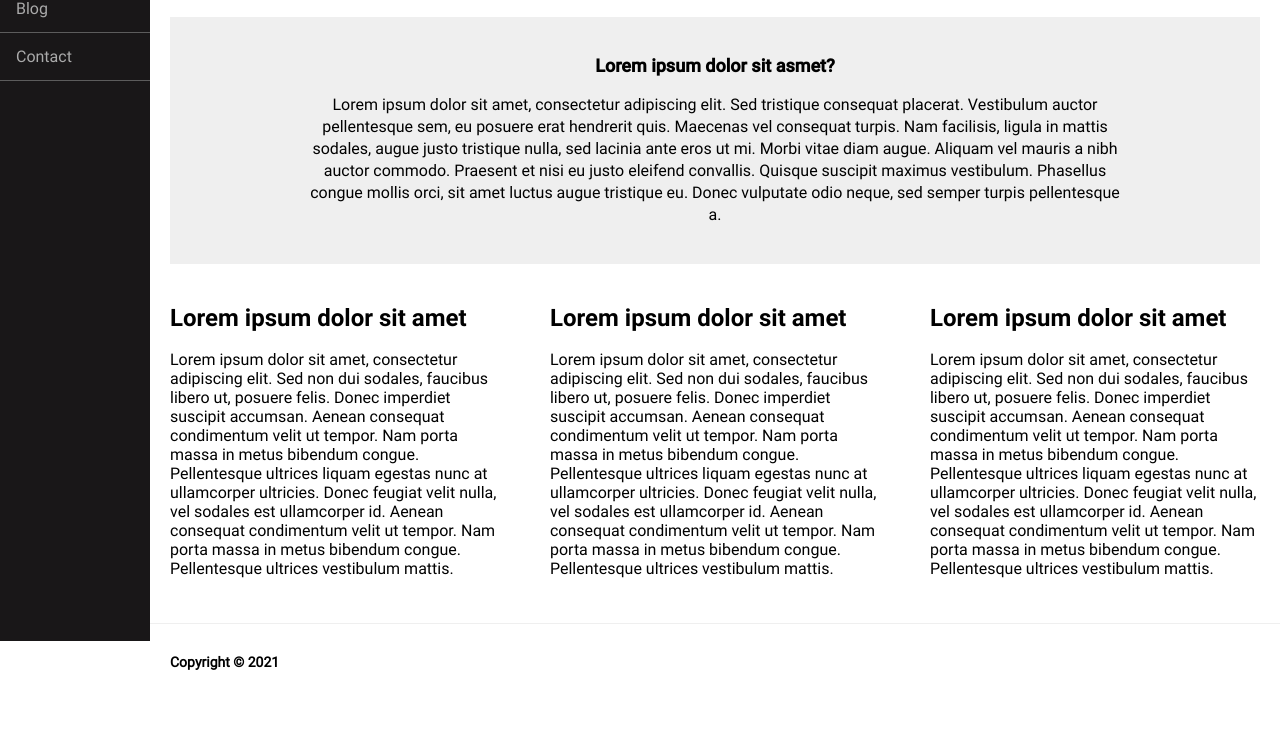
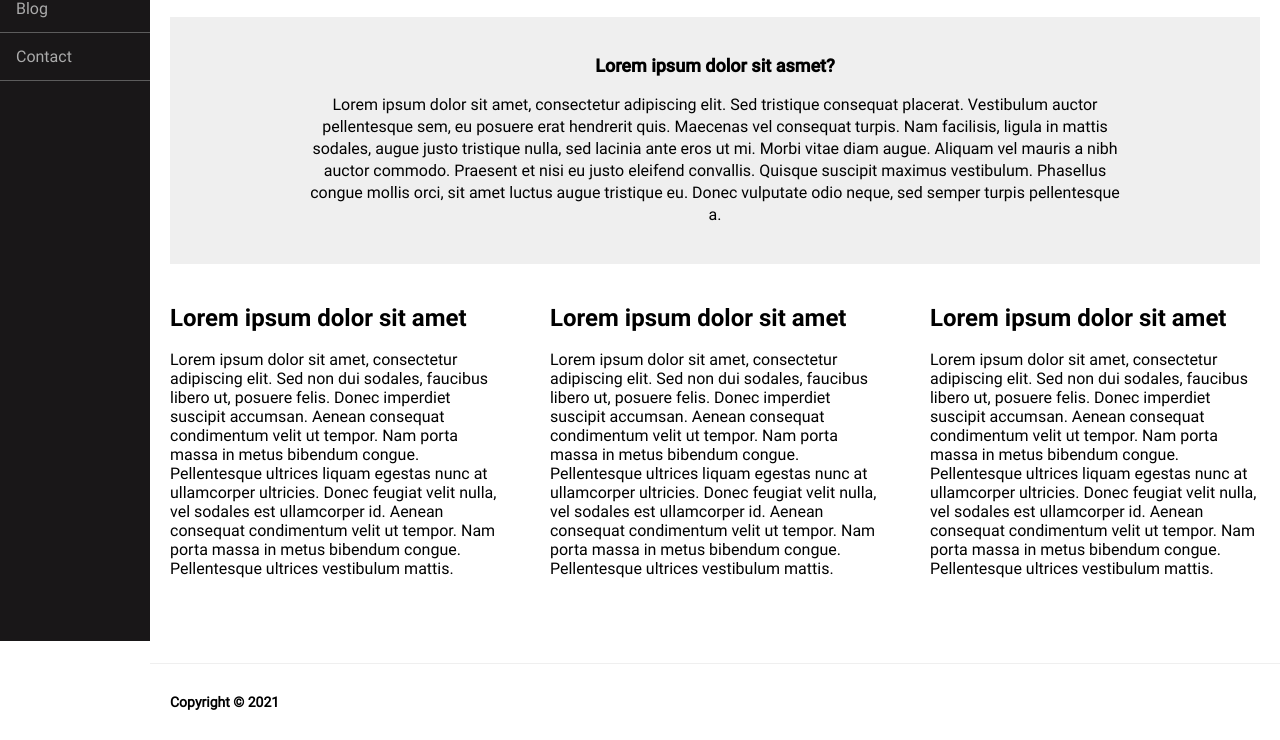
Before and after one commit to duyenlan151/LMS-Q01, a plain HTML site: page index.html in a window 1280 px wide. Shown: the part 159-899 px from the top of the page. Before the commit the page ends 859 px from the top, so only its background shows below. Drawn offline with Linux system fonts and the light colour scheme.

Commit message:
[LSM] update file README and fix style footer

```diff
--- a/assets/layout/_content.css
+++ b/assets/layout/_content.css
@@ -6,13 +6,15 @@
   text-align: center;
   z-index: -1;
   transition: all .4s ease-out;
+  display: flex;
+  flex-direction: column;
+  justify-content: space-between;
 }
 
 .content-main {padding: 2rem;}
 
 
 .content-wrapper--open {
-  /* transform: translateX(-15rem); */
   left: 0;
   width: 100%;
 }
--- a/assets/layout/_footer.css
+++ b/assets/layout/_footer.css
@@ -1,5 +1,5 @@
 .footer-wrapper {
-  background: #ffab62;
+  clear: both;
   border-top: 1px solid var(--grey-03);
   width: 100%;
   padding: 3rem 2rem;
--- a/index.html
+++ b/index.html
@@ -68,7 +68,7 @@
       </div>
 
         <!-- Footer -->
-      <div class="footer-wrapper">
+      <div class="footer-wrapper mt-6">
         <h4>Copyright © 2021</h4>
       </div>
     </div>
```
Also changed, not shown: 1 other file.
